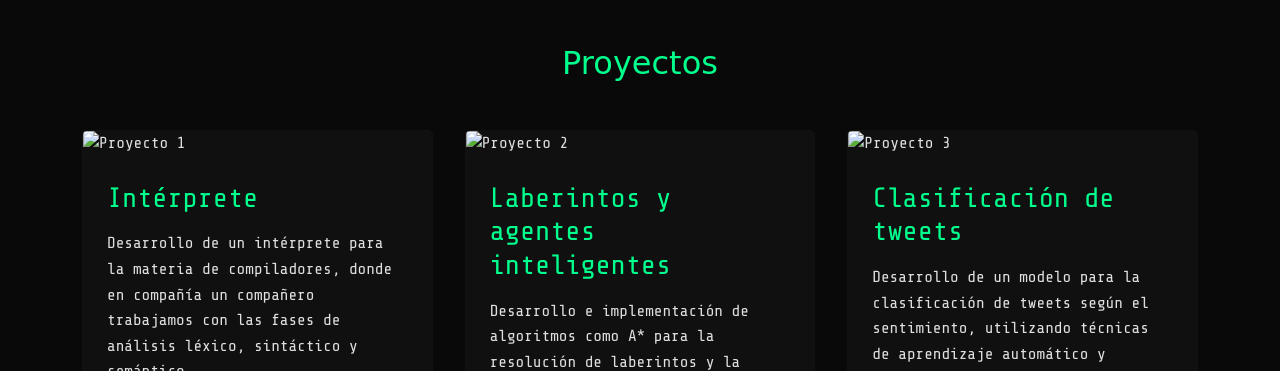
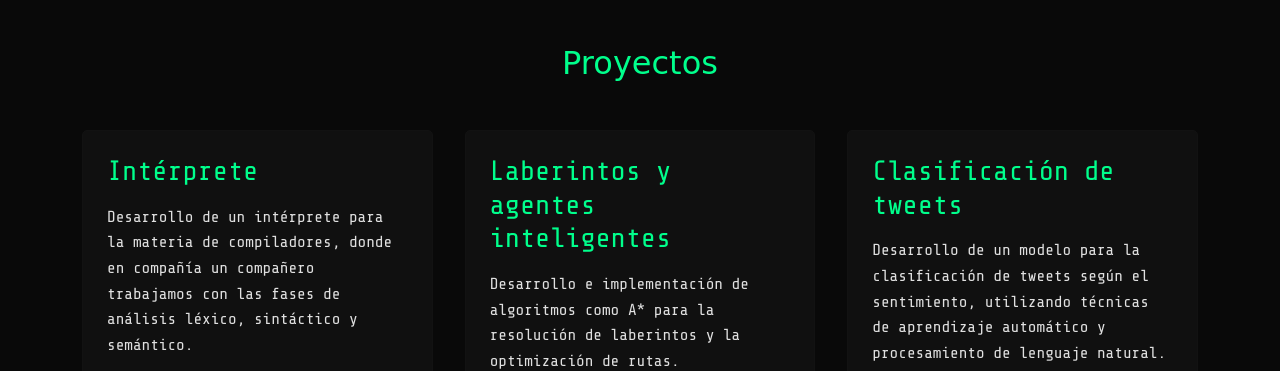
Before and after one commit to Ceeeeeeees/Ceeeeeeees-Portfolio, a plain HTML site: page index.html in a window 1280 px wide. Shown: the part 2963-3334 px from the top of the page. Drawn offline with nearby package versions, Linux system fonts and the light colour scheme; a web font is replaced by a local one.

Commit message:
Update index
Se comentan las líneas de las imágenes de los proyectos.

```diff
--- a/index.html
+++ b/index.html
@@ -180,7 +180,7 @@
                 <h2>Proyectos</h2>
                 <div class="projects-container">
                     <div class="project-card">
-                        <img src="#" alt="Proyecto 1">
+                        <!--<img src="#" alt="Proyecto 1">-->
                         <div class="project-content">
                             <h3>Intérprete</h3>
                             <p>Desarrollo de un intérprete para la materia de compiladores, donde en compañía un
@@ -200,7 +200,7 @@
                         </div>
                     </div>
                     <div class="project-card">
-                        <img src="#" alt="Proyecto 2">
+                        <!--<img src="#" alt="Proyecto 2">-->
                         <div class="project-content">
                             <h3>Laberintos y agentes inteligentes</h3>
                             <p>Desarrollo e implementación de algoritmos como A* para la resolución de laberintos y la
@@ -219,7 +219,7 @@
                         </div>
                     </div>
                     <div class="project-card">
-                        <img src="#" alt="Proyecto 3">
+                        <!--<img src="#" alt="Proyecto 3">-->
                         <div class="project-content">
                             <h3>Clasificación de tweets</h3>
                             <p>Desarrollo de un modelo para la clasificación de tweets según el sentimiento, utilizando
```
